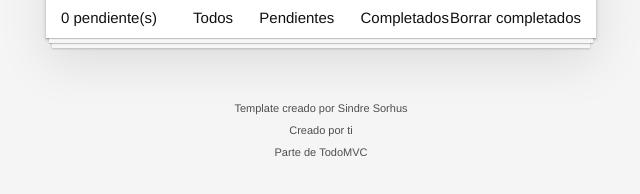
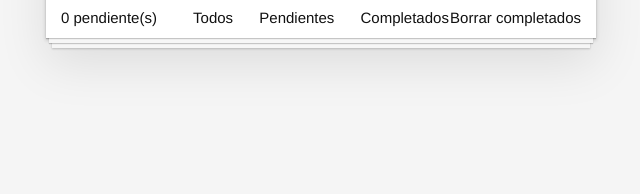
Before and after one commit to rojascruz/todo-js, a website built with webpack: page src/index.html in a window 1280 px wide. Shown: the part 200-394 px from the top of the page, without its empty margins (319-959 px from the left). Built offline with nearby package versions, Linux system fonts and the light colour scheme.

Commit message:
DOCS creado

```diff
--- a/src/index.html
+++ b/src/index.html
@@ -58,10 +58,10 @@
 		</section>
 		<footer class="info">
 
-			<p>Template creado por <a href="http://sindresorhus.com">Sindre Sorhus</a></p>
+			<!-- <p>Template creado por <a href="http://sindresorhus.com">Sindre Sorhus</a></p> -->
 			<!-- Change this out with your name and url ↓ -->
-			<p>Creado por <a href="http://todomvc.com">ti</a></p>
-			<p>Parte de <a href="http://todomvc.com">TodoMVC</a></p>
+			<!-- <p>Creado por <a href="http://todomvc.com">ti</a></p>
+			<p>Parte de <a href="http://todomvc.com">TodoMVC</a></p> -->
 		</footer>
 
 
```
Also changed, not shown: src/classes/todo-list.class.js (+0 -10 lines).
